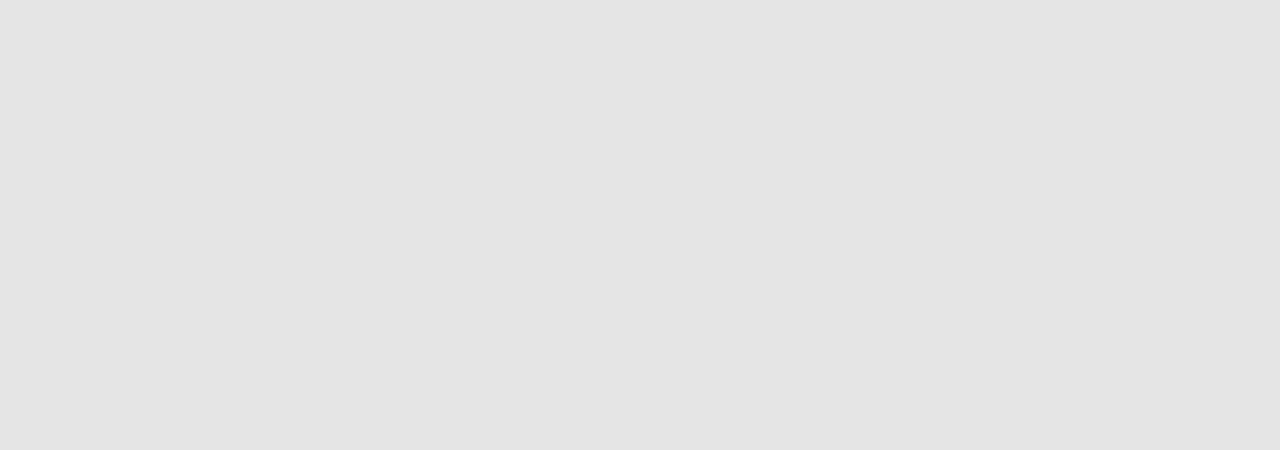
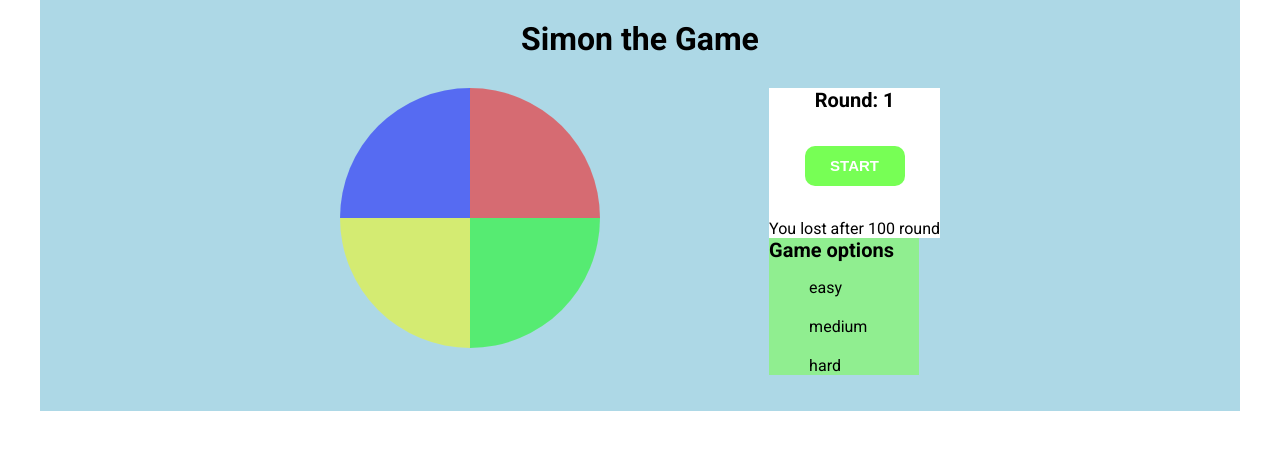
Before and after one commit to mefistodevelop/simon-game, a Vue app: page / in a window 1280 px wide. Shown: the top 450 px of the page. Built offline with nearby package versions, Linux system fonts and the light colour scheme.

Commit message:
feat: create preliminary layout

```diff
--- a/src/App.vue
+++ b/src/App.vue
@@ -1,5 +1,52 @@
 <template>
   <div id="app">
+    <h1 class="title">Simon the Game</h1>
+    <div class="container">
+      <div class="simon">
+        <audio ref="blue-sound">
+          <source src="./assets/sounds/1.ogg" type="audio/ogg"/>
+          <source src="./assets/sounds/1.mp3" type="audio/mpeg"/>
+        </audio>
+        <audio ref="red-sound">
+          <source src="./assets/sounds/2.ogg" type="audio/ogg"/>
+          <source src="./assets/sounds/2.mp3" type="audio/mpeg"/>
+        </audio>
+        <audio ref="yellow-sound">
+          <source src="./assets/sounds/3.ogg" type="audio/ogg"/>
+          <source src="./assets/sounds/3.mp3" type="audio/mpeg"/>
+        </audio>
+        <audio ref="green-sound">
+          <source src="./assets/sounds/4.ogg" type="audio/ogg"/>
+          <source src="./assets/sounds/4.mp3" type="audio/mpeg"/>
+        </audio>
+        <div class="half-left">
+          <div class="quarter top-left" @click="playAudio('blue-sound')"></div>
+          <div class="quarter bottom-left" @click="playAudio('red-sound')"></div>
+        </div>
+
+        <div class="half-right">
+          <div class="quarter top-right" @click="playAudio('yellow-sound')"></div>
+          <div class="quarter bottom-right" @click="playAudio('green-sound')"></div>
+        </div>
+      </div>
+
+      <div class="info-wrapper">
+        <div class="info">
+          <h2 class="subtitle">Round: 1</h2>
+          <button class="button">Start</button>
+          <span class="status">You lost after 100 round</span>
+        </div>
+
+        <div class="options">
+          <h2 class="subtitle">Game options</h2>
+          <ul class="level-list">
+            <li class="level">easy</li>
+            <li class="level">medium</li>
+            <li class="level">hard</li>
+          </ul>
+        </div>
+      </div>
+    </div>
   </div>
 </template>
 
@@ -7,10 +54,153 @@
 
 export default {
   name: 'App',
-  components: {
-  }
+  methods: {
+    playAudio(ref) {
+      this.$refs[ref].play();
+    },
+  },
 }
 </script>
 
-<style>
+<style lang="scss" scoped>
+
+  $simon-size: 13rem;
+
+  #app {
+    padding: 2rem;
+    max-width: 120rem;
+    min-height: 100%;
+    background-color: lightblue;
+    margin: 0 auto;
+  }
+
+  .title {
+    margin: 0;
+    padding: 0;
+    margin-bottom: 3rem;
+    text-align: center;
+  }
+
+  .container {
+    display: flex;
+    justify-content: space-between;
+    max-width: 60rem;
+    margin: 0 auto;
+  }
+
+  .simon {
+    display: flex;
+  }
+
+  .quarter {
+    width: $simon-size;
+    height: $simon-size;
+  }
+
+  .top {
+    &-left {
+      background-color: rgba(0, 0, 255, .5);
+      border-radius: $simon-size 0 0 0;
+
+      &:hover {
+        box-shadow: -2px -2px 1px 1px rgb(156, 156, 156);
+      }
+
+      &:active {
+        background-color: #0000ff;
+      }
+    }
+
+    &-right {
+      background-color: rgba(255, 0, 0, .5);
+      border-radius: 0 $simon-size 0 0;
+
+      &:hover {
+        box-shadow: 2px -2px 1px 1px rgb(156, 156, 156);
+      }
+
+      &:active {
+        background-color: #ff0000;
+      }
+    }
+  }
+
+  .bottom {
+    &-left {
+      background-color: rgba(251, 255, 0, 0.5);
+      border-radius: 0 0 0 $simon-size;
+
+      &:hover {
+        box-shadow: -2px 2px 1px 1px rgb(156, 156, 156);
+      }
+
+      &:active {
+        background-color: #ffff00;
+      }
+    }
+
+    &-right {
+      background-color: rgba(0, 255, 0, .5);
+      border-radius: 0 0 $simon-size 0;
+
+      &:hover {
+        box-shadow: 2px 2px 1px 1px rgb(156, 156, 156);
+      }
+
+      &:active {
+        background-color: #00ff00;
+      }
+    }
+  }
+
+  .info {
+    display: flex;
+    flex-direction: column;
+    align-items: center;
+    justify-content: space-between;
+    max-width: 25rem;
+    height: 15rem;
+    background-color: #fff;
+  }
+
+  .subtitle {
+    margin: 0;
+    padding: 0;
+    font-size: 2rem;
+  }
+
+  .button {
+    display: flex;
+    justify-content: center;
+    align-items: center;
+
+    width: 10rem;
+    height: 4rem;
+
+    border: none;
+    border-radius: 1rem;
+    background-color: #77ff55;
+    font-size: 1.5rem;
+    font-weight: 700;
+    text-transform: uppercase;
+    color: #fff;
+  }
+
+  .status {
+    font-size: 1.6rem;
+  }
+
+
+  .options {
+    width: 15rem;
+    background-color: lightgreen;
+  }
+
+  .level-list {
+    list-style: none;
+  }
+
+  .level:not(:last-child) {
+    margin-bottom: 2rem;
+  }
 </style>
--- a/src/main.scss
+++ b/src/main.scss
@@ -16,7 +16,6 @@ html, body {
 body {
   font-size: 1.6rem;
 	font-family: 'Roboto', sans-serif;
-	background-color: #e5e5e5;
 }
 
 .visually-hidden {
```
